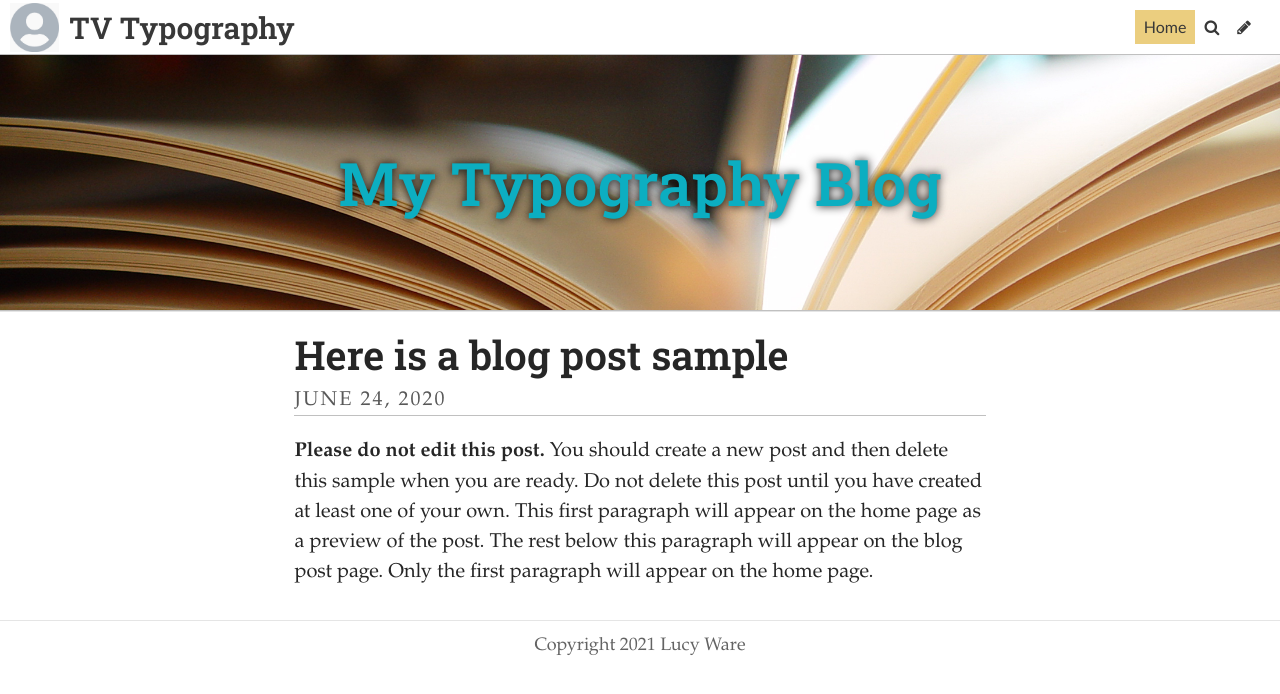
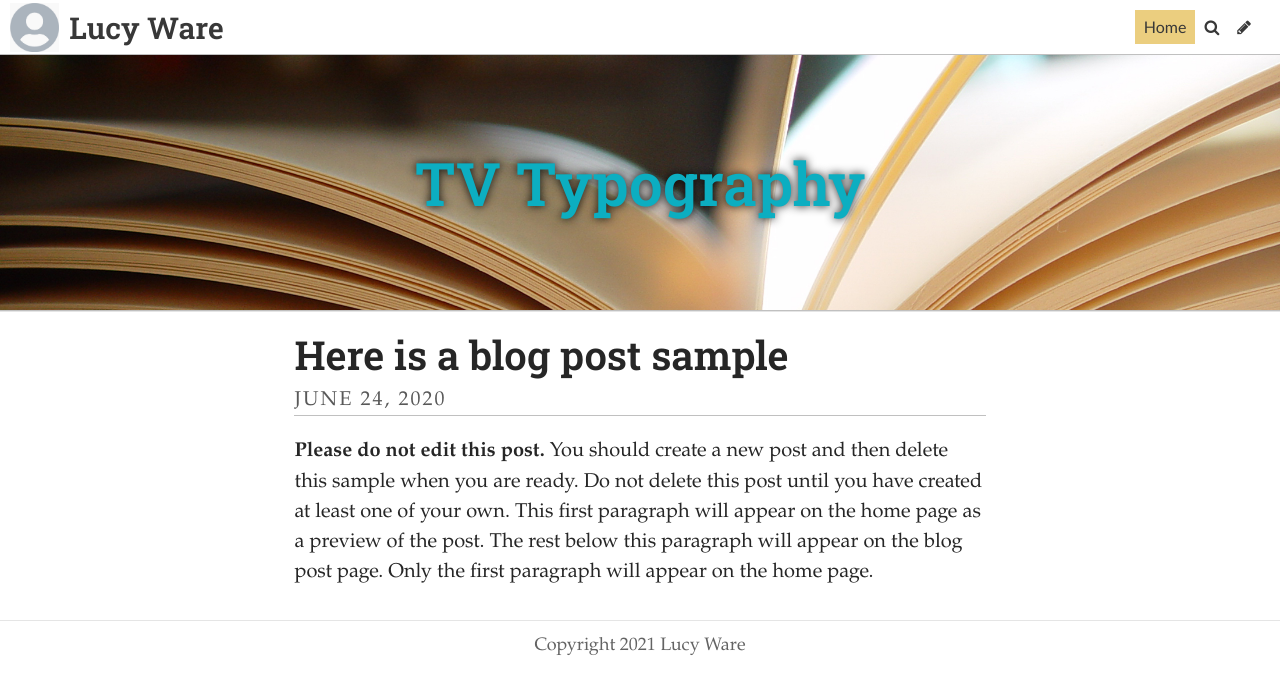
Before and after one commit to Lucyware/typography-, a Jekyll site: the page built from index.html, in a window 1280 px wide. Shown: the top 694 px of the page. Built offline with Jekyll 4.4.1, drawn with Linux system fonts in a browser that asks for light colours; some web fonts are replaced; the list of posts is cut into pages by our own code.

Commit message:
Update Settings “general”

```diff
--- a/_data/settings.yml
+++ b/_data/settings.yml
@@ -1,8 +1,8 @@
-title: TV Typography
+title: Lucy Ware
 description: The difference between the typography used in different form of TV
 footer_text: Copyright 2021 Lucy Ware
 header_feature_image: ../uploads/pages.jpg
-header_text: My Typography Blog
+header_text: TV Typography
 header_text_color: "#0caec1"
 bannerheight: 20vmax
 navbarheight: 55px
```
